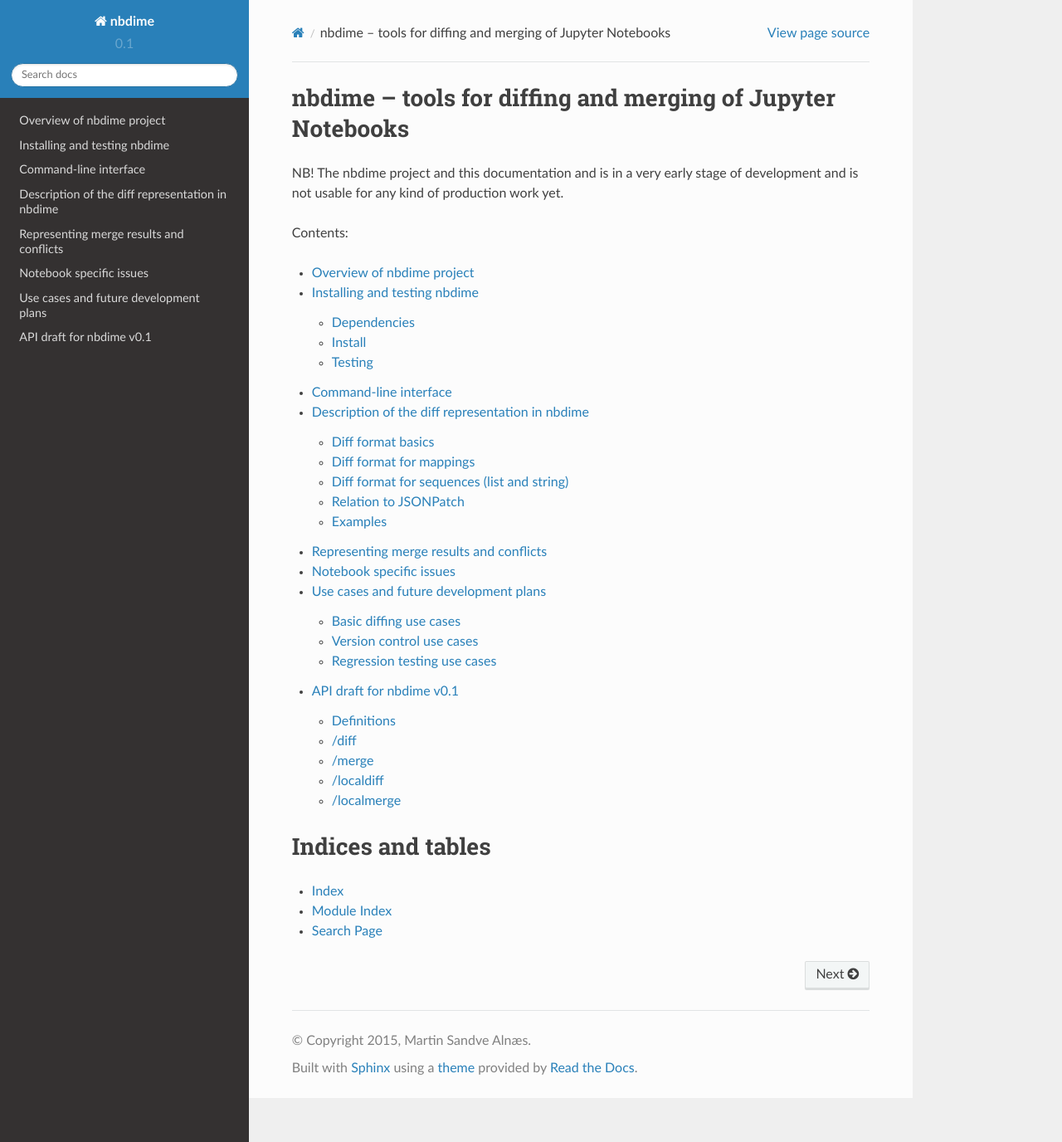
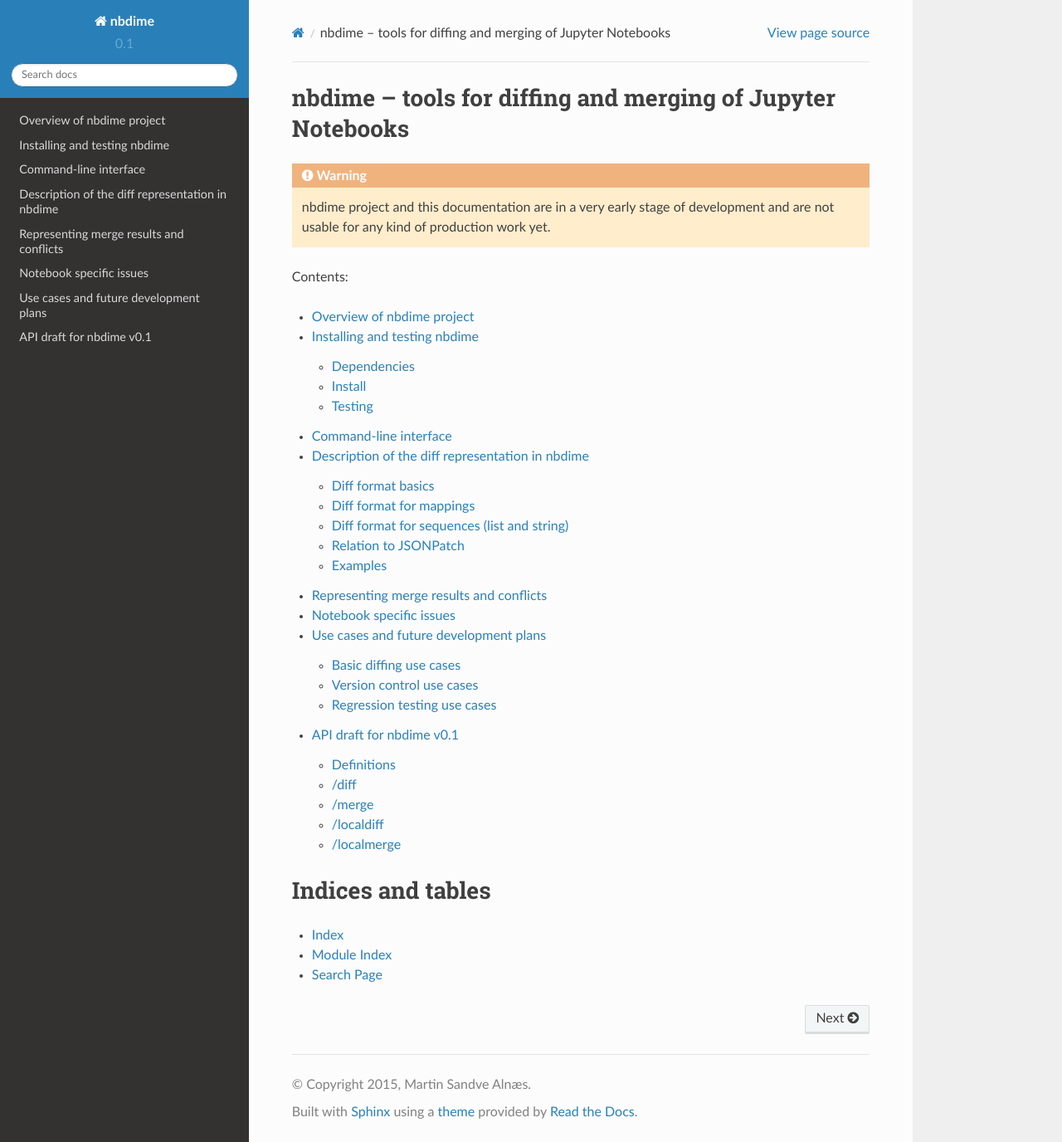
Before and after one commit to jupyter/nbdime, a Sphinx documentation site: the page built from docs/source/index.rst, in a window 1280 px wide and 1376 px high. Shown: the whole window at 83% size. Built offline with Sphinx 7.4.7 and the Read the Docs theme 2.0.0, drawn with Linux system fonts in a browser that asks for light colours.

Commit message:
Add warning to index

```diff
--- a/docs/source/index.rst
+++ b/docs/source/index.rst
@@ -6,8 +6,10 @@
 nbdime -- tools for diffing and merging of Jupyter Notebooks
 ============================================================
 
-NB! The nbdime project and this documentation and is in a very early stage
-of development and is not usable for any kind of production work yet.
+.. warning::
+
+   nbdime project and this documentation are in a very early stage
+   of development and are not usable for any kind of production work yet.
 
 
 Contents:
```
